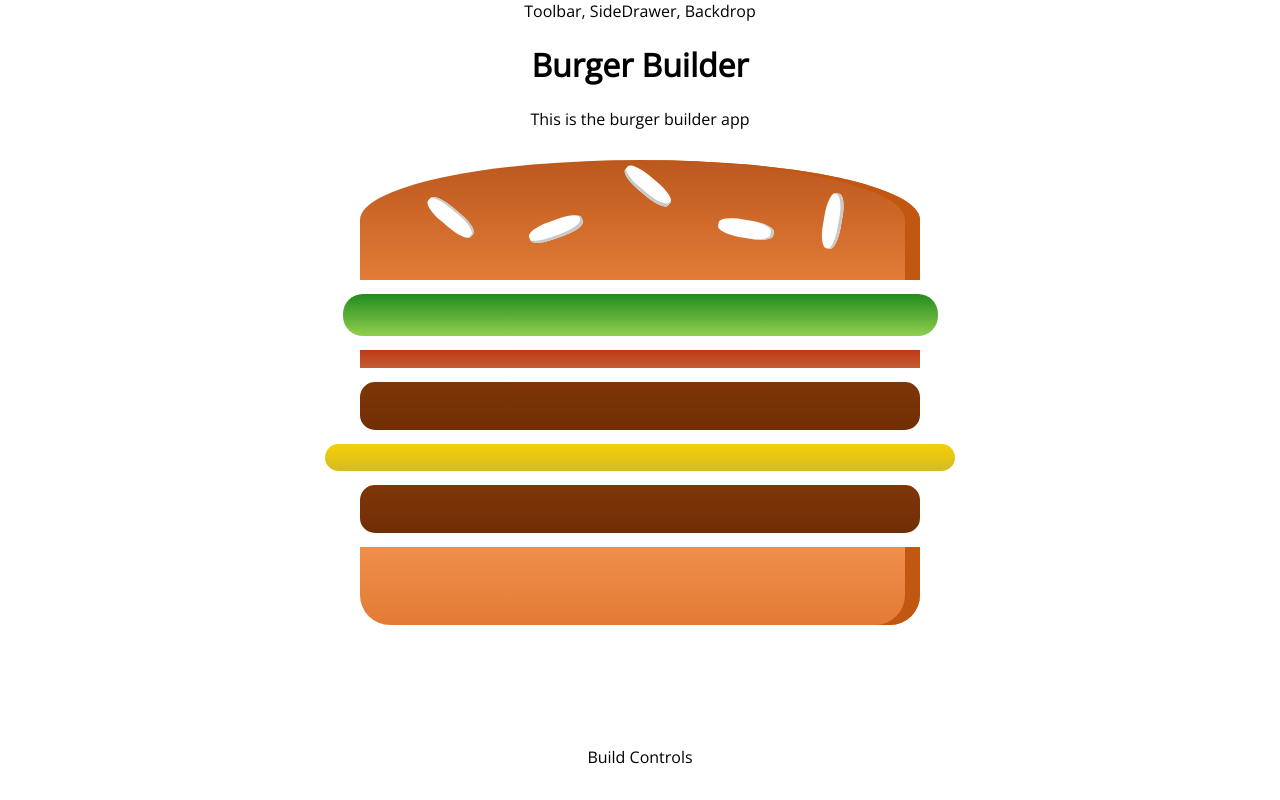
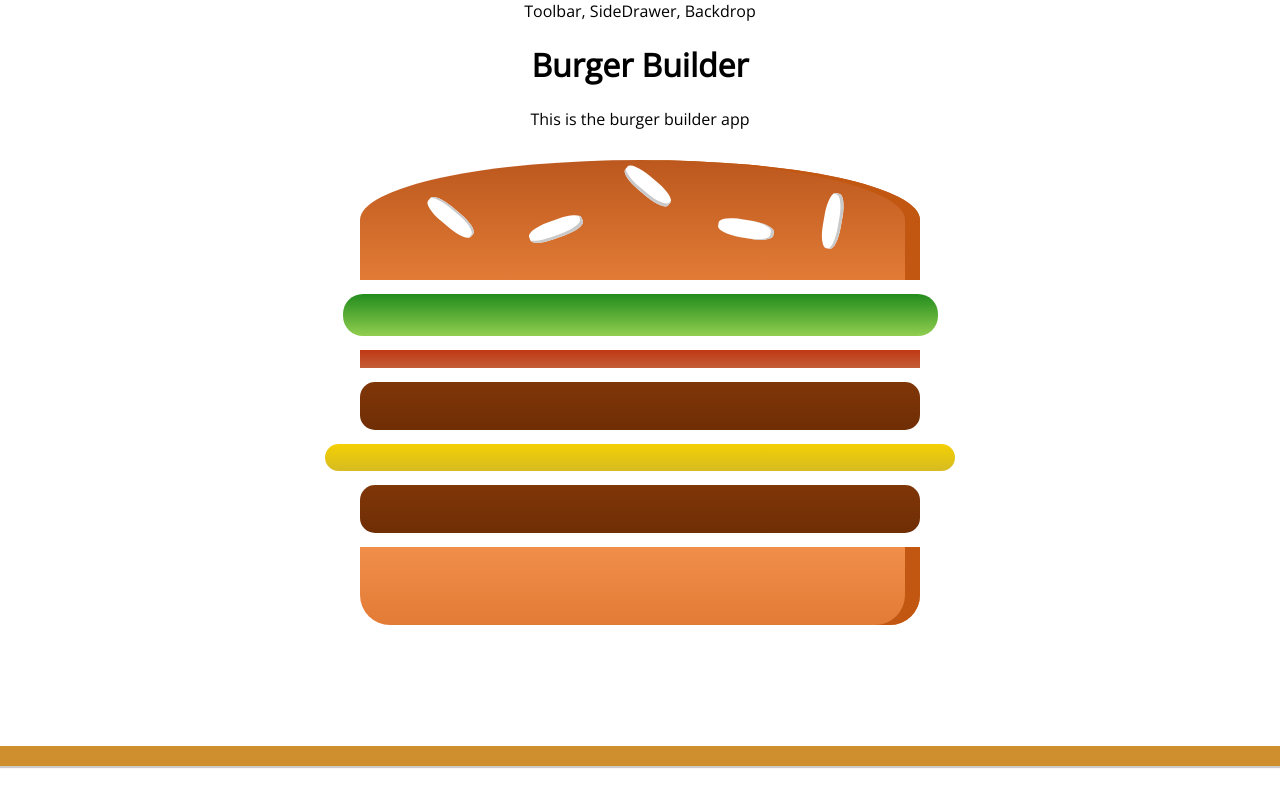
Before and after one commit to adenh93/burger-builder, a React (Create React App) app: page / in a window 1280 px wide. Built offline with nearby package versions, Linux system fonts and the light colour scheme.

Commit message:
Added BuildControls + BuildControl components to /Burger/BuildControls directory

```diff
--- /dev/null
+++ b/src/components/Burger/BuildControls/BuildControl/BuildControl.module.css
@@ -0,0 +1,58 @@
+.BuildControl {
+  display: flex;
+  justify-content: space-between;
+  align-items: center;
+  margin: 5px 0;
+}
+
+.BuildControl button {
+  display: block;
+  font: inherit;
+  padding: 5px;
+  margin: 0 5px;
+  width: 80px;
+  border: 1px solid #aa6817;
+  cursor: pointer;
+  outline: none;
+}
+
+.BuildControl button:disabled {
+  background-color: #ac9980;
+  border: 1px solid #7e7365;
+  color: #ccc;
+  cursor: default;
+}
+
+.BuildControl button:hover:disabled {
+  background-color: #ac9980;
+  color: #ccc;
+  cursor: not-allowed;
+}
+
+.Label {
+  padding: 10px;
+  font-weight: bold;
+  width: 80px;
+}
+
+.BuildControl .Less {
+  background-color: #d39952;
+  color: white;
+}
+
+.BuildControl .More {
+  background-color: #8f5e1e;
+  color: white;
+}
+
+.BuildControl .Less:hover,
+.BuildControl .Less:active {
+  background-color: #daa972;
+  color: white;
+}
+
+.BuildControl .More:hover,
+.BuildControl .More:active {
+  background-color: #99703f;
+  color: white;
+}
--- /dev/null
+++ b/src/components/Burger/BuildControls/BuildControl/index.js
@@ -0,0 +1,3 @@
+import BuildControl from "./BuildControl";
+
+export default BuildControl;
--- /dev/null
+++ b/src/components/Burger/BuildControls/BuildControls.js
@@ -0,0 +1,6 @@
+import React from "react";
+import classes from "./BuildControls.module.css";
+
+const BuildControls = () => <div className={classes.BuildControls}></div>;
+
+export default BuildControls;
--- /dev/null
+++ b/src/components/Burger/BuildControls/BuildControls.module.css
@@ -0,0 +1,10 @@
+.BuildControls {
+  width: 100%;
+  background-color: #cf8f2e;
+  display: flex;
+  flex-flow: column;
+  align-items: center;
+  box-shadow: 0 2px 1px #ccc;
+  margin: auto;
+  padding: 10px 0;
+}
--- /dev/null
+++ b/src/components/Burger/BuildControls/index.js
@@ -0,0 +1,3 @@
+import BuildControls from "./BuildControls";
+
+export default BuildControls;
--- a/src/containers/BurgerBuilder/BurgerBuilder.js
+++ b/src/containers/BurgerBuilder/BurgerBuilder.js
@@ -1,6 +1,7 @@
 import React, { Component } from "react";
+import { IngredientType } from "../../constants/enums";
 import Burger from "../../components/Burger";
-import { IngredientType } from "../../constants/enums";
+import BuildControls from "../../components/Burger/BuildControls";
 
 class BurgerBuilder extends Component {
   state = {
@@ -19,7 +20,7 @@
     return (
       <>
         <Burger ingredients={ingredients} />
-        <div>Build Controls</div>
+        <BuildControls />
       </>
     );
   }
```
Also changed, not shown: src/components/Burger/BuildControls/BuildControl/BuildControl.js (added, +12 -0 lines).
